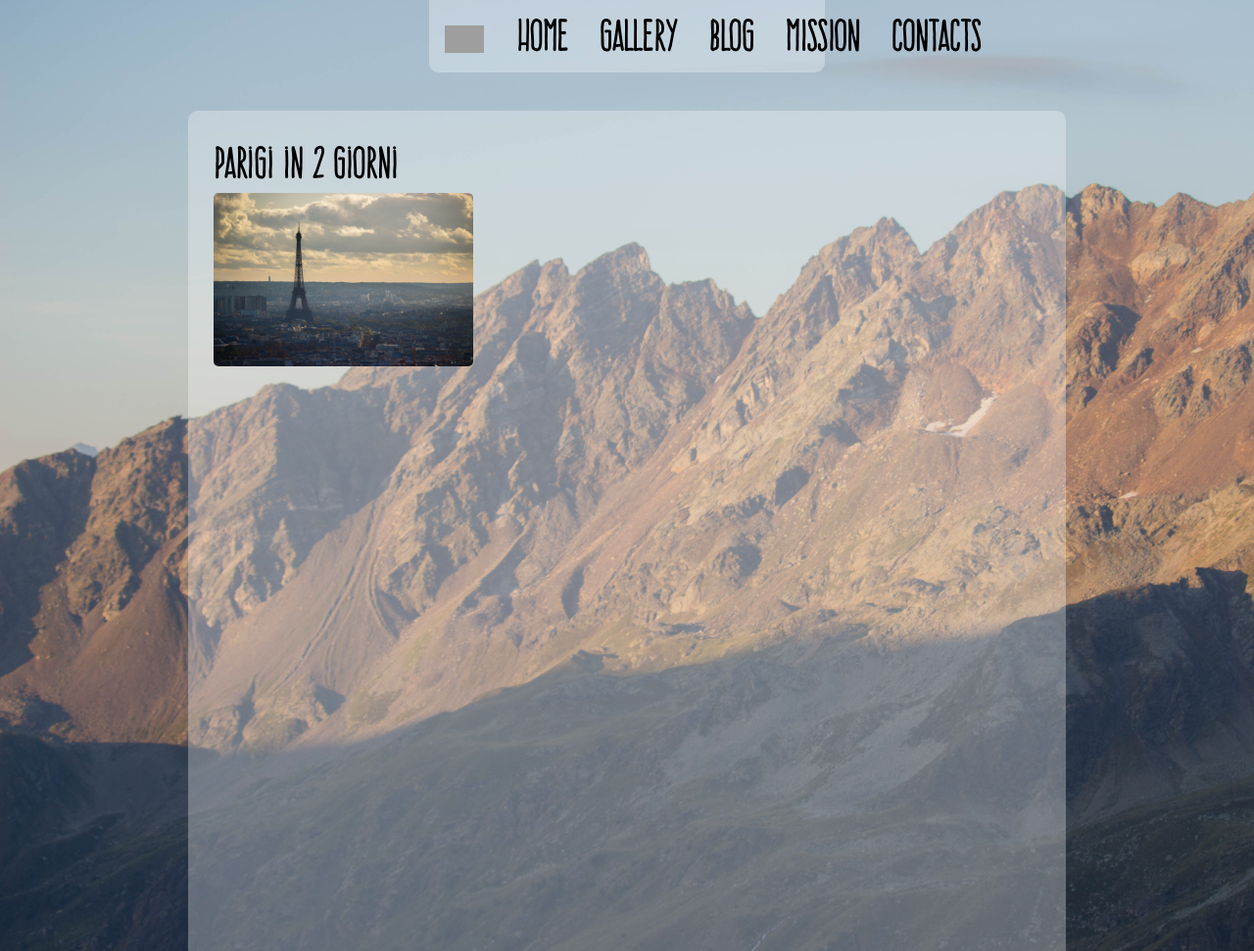
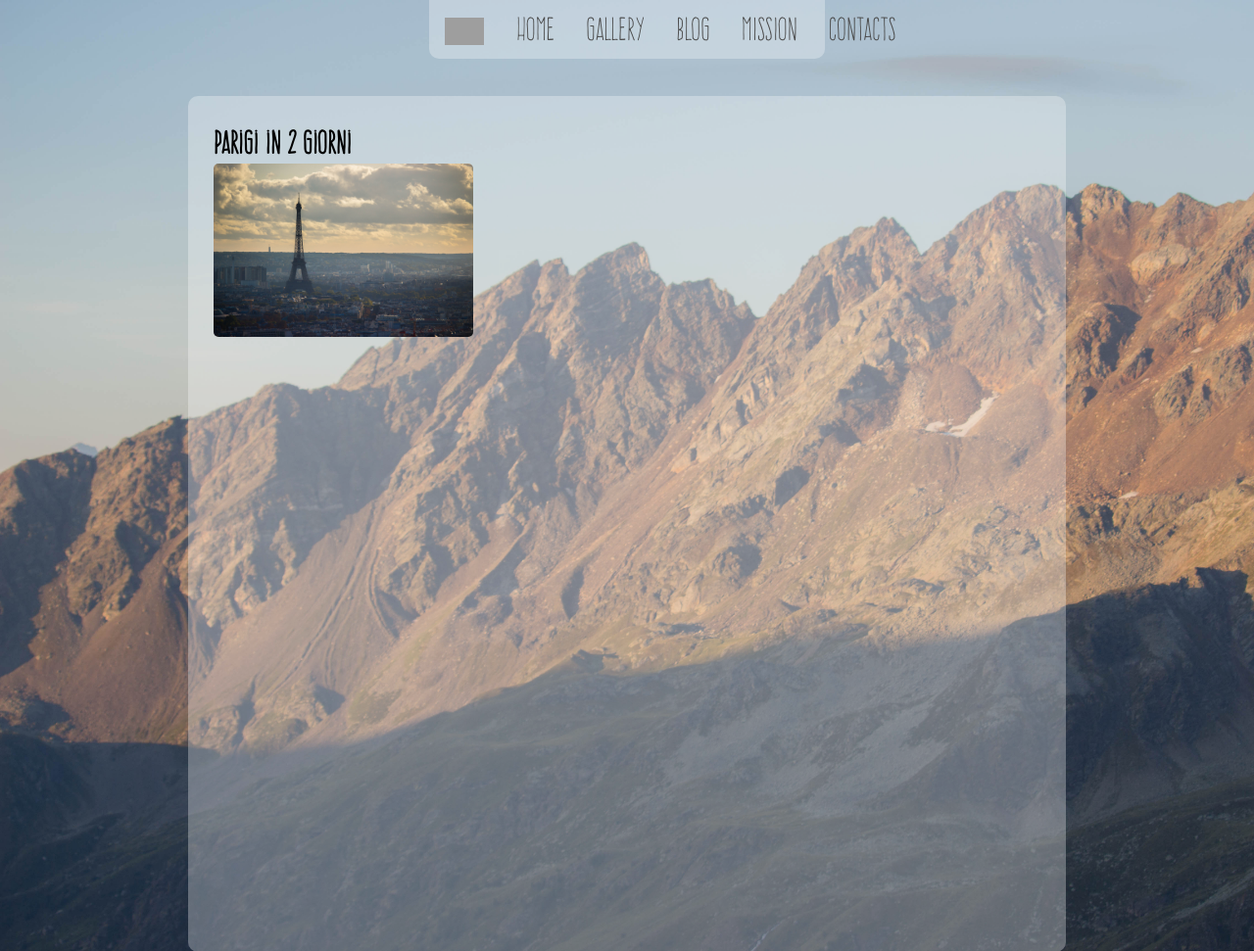
Before and after one commit to vxrich/Sito_Django, a Django app: page /blog/ in a window 1280 px wide. Shown: the whole page at 98% size. Run offline with Django 3.2, Linux system fonts and the light colour scheme; data comes from the database, SQL or seed files in the repository; grey boxes are pictures that could not be loaded.

Commit message:
Aggiornamento custom.css

```diff
--- a/blog/templates/blog/blog.html
+++ b/blog/templates/blog/blog.html
@@ -6,7 +6,7 @@
             <div class="tile is-parent is-4 is-vertical">
                 {% for post in object_list%}
                     <div class="tile is-child">
-                        <a class="custom" href="{{post.id}}"> {{ post.title}} </a>
+                        <a class="blog-link" href="{{post.id}}"> {{ post.title}} </a>
                         <div class="tile is-child">
                             <img src="../{{post.cover}}" href="{{post.id}}" class="hover-shadow">
                         </div>
--- a/static/css/custom.css
+++ b/static/css/custom.css
@@ -61,12 +61,16 @@ p.subtitle{
     color: white;
 }
 
-a.custom{
+a.blog-link{
     color: black;
-    font-size: 4vmin;
+    font-size: 3vmin;
     font-family: Frente;
     font-weight: bold;
 
+}
+
+a.custom{
+    font-size: 3vmin;
 }
 
 a.custom:hover {
```
